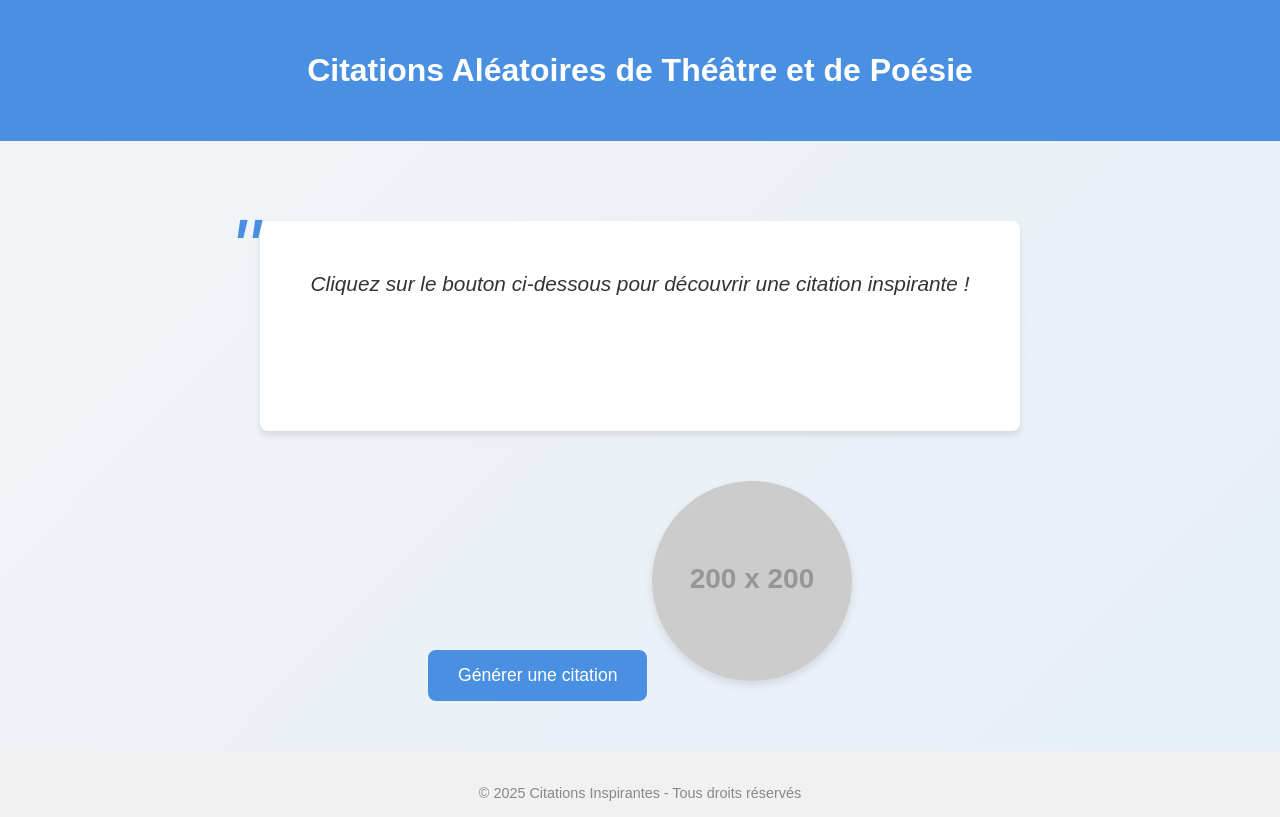
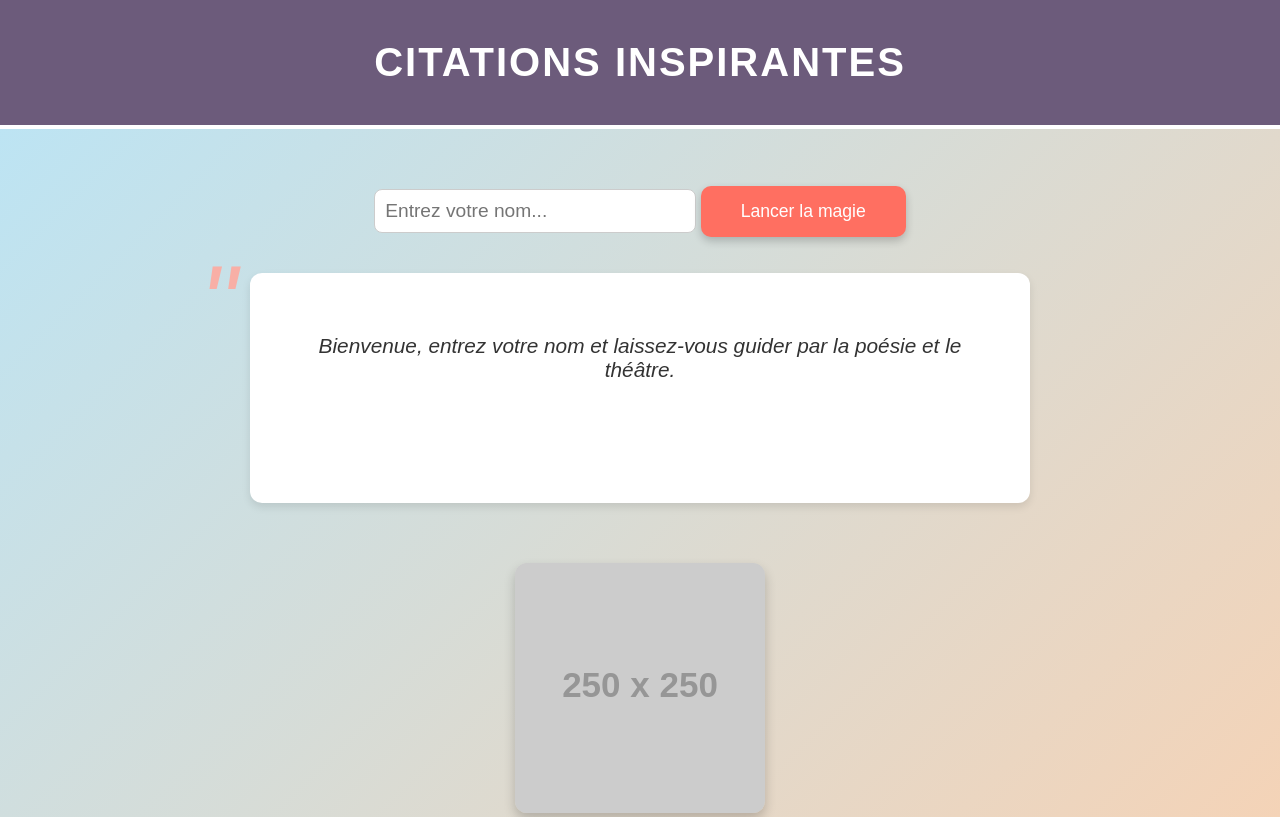
Before and after one commit to smok2000/cyrano2, a plain HTML site: page index.html in a window 1280 px wide. Shown: the top 817 px of the page. Drawn offline with Linux system fonts and the light colour scheme; placeholder pictures from the web are drawn by us.

Commit message:
Update index.html

```diff
--- a/index.html
+++ b/index.html
@@ -3,11 +3,12 @@
 <head>
     <meta charset="UTF-8">
     <meta name="viewport" content="width=device-width, initial-scale=1.0">
-    <title>Citations Aléatoires de Théâtre et de Poésie</title>
+    <title>Citations Inspirantes - Explorez la poésie et le théâtre</title>
     <style>
+        /* Design général */
         body {
             font-family: 'Arial', sans-serif;
-            background: linear-gradient(135deg, #f3f4f6, #e6eff9);
+            background: linear-gradient(135deg, #B9E5F7, #F8D2B3);
             color: #333;
             margin: 0;
             padding: 0;
@@ -15,11 +16,14 @@
         }
 
         header {
-            background-color: #4A90E2;
+            background-color: #6C5B7B;
             color: white;
-            padding: 20px;
-            font-size: 2em;
+            padding: 40px 20px;
+            font-size: 2.5em;
             font-weight: bold;
+            letter-spacing: 2px;
+            text-transform: uppercase;
+            border-bottom: 4px solid #fff;
         }
 
         .container {
@@ -27,64 +31,85 @@
             text-align: center;
         }
 
+        /* Ajout d'un formulaire pour le nom */
+        .form-container {
+            margin-bottom: 30px;
+        }
+
+        .input-name {
+            padding: 10px;
+            font-size: 1.2em;
+            width: 80%;
+            max-width: 300px;
+            margin: 10px 0;
+            border-radius: 8px;
+            border: 1px solid #ccc;
+        }
+
+        /* Design de la boîte de citation */
         .quote-box {
             background-color: white;
-            border-radius: 8px;
-            box-shadow: 0px 4px 6px rgba(0, 0, 0, 0.1);
-            padding: 30px;
-            margin: 30px 0;
+            border-radius: 12px;
+            box-shadow: 0 4px 8px rgba(0, 0, 0, 0.1);
+            padding: 40px;
+            margin: 30px auto;
             font-size: 1.3em;
             font-style: italic;
             max-width: 700px;
-            margin-left: auto;
-            margin-right: auto;
             min-height: 150px;
             position: relative;
+            transition: transform 0.3s ease;
+        }
+
+        .quote-box:hover {
+            transform: scale(1.05);
         }
 
         .quote-box::before {
             content: '"';
-            font-size: 4em;
-            color: #4A90E2;
+            font-size: 5em;
+            color: #F8AFA6;
             position: absolute;
-            top: -20px;
-            left: -30px;
+            top: -30px;
+            left: -50px;
         }
 
         .quote-author {
             font-weight: bold;
             margin-top: 20px;
-            font-size: 1.1em;
+            font-size: 1.2em;
         }
 
+        /* Design du bouton */
         .button {
-            background-color: #4A90E2;
+            background-color: #FF6F61;
             color: white;
-            padding: 15px 30px;
+            padding: 15px 40px;
             font-size: 1.1em;
-            border-radius: 8px;
+            border-radius: 10px;
             border: none;
             cursor: pointer;
             transition: background-color 0.3s ease;
+            box-shadow: 0 4px 8px rgba(0, 0, 0, 0.2);
         }
 
         .button:hover {
-            background-color: #357ABD;
+            background-color: #E35B4E;
         }
 
         .button:active {
-            background-color: #2A6F9A;
+            background-color: #C8483F;
         }
 
         .illustration {
-            width: 200px;
-            margin-top: 20px;
-            border-radius: 50%;
-            box-shadow: 0 4px 8px rgba(0, 0, 0, 0.1);
+            width: 250px;
+            margin-top: 30px;
+            border-radius: 12px;
+            box-shadow: 0 6px 12px rgba(0, 0, 0, 0.2);
         }
 
         footer {
-            background-color: #f1f1f1;
+            background-color: #F1F1F1;
             padding: 20px;
             font-size: 0.9em;
             color: #888;
@@ -95,18 +120,23 @@
 <body>
 
 <header>
-    <p>Citations Aléatoires de Théâtre et de Poésie</p>
+    Citations Inspirantes
 </header>
 
 <div class="container">
+    <div class="form-container">
+        <input class="input-name" id="name-input" type="text" placeholder="Entrez votre nom..." />
+        <button class="button" id="start-button">Lancer la magie</button>
+    </div>
+
     <div class="quote-box" id="quote-box">
-        <p id="quote-text">Cliquez sur le bouton ci-dessous pour découvrir une citation inspirante !</p>
+        <p id="quote-text">Bienvenue, entrez votre nom et laissez-vous guider par la poésie et le théâtre.</p>
         <p class="quote-author" id="quote-author"></p>
     </div>
 
-    <button class="button" id="quote-button">Générer une citation</button>
+    <button class="button" id="quote-button" style="display: none;">Générer une citation</button>
 
-    <img class="illustration" src="https://via.placeholder.com/200" alt="Illustration poétique">
+    <img class="illustration" src="https://via.placeholder.com/250" alt="Illustration poétique">
 </div>
 
 <footer>
@@ -114,6 +144,7 @@
 </footer>
 
 <script>
+    // Tableau de citations (plus varié)
     const quotes = [
         { text: "Mais… chanter Rêver, rire, passer, être seul, être libre...", author: "Cyrano de Bergerac" },
         { text: "Un baiser, mais à tout prendre, qu'est-ce ? Un serment fait d'un peu plus près, une promesse...", author: "Cyrano de Bergerac" },
@@ -127,25 +158,49 @@
         { text: "L'amour est un secret qui prend la bouche pour oreille, Un instant d'infini qui fait un bruit d'abeille.", author: "Cyrano de Bergerac" }
     ];
 
-    const button = document.getElementById('quote-button');
+    const startButton = document.getElementById('start-button');
+    const quoteButton = document.getElementById('quote-button');
     const quoteBox = document.getElementById('quote-box');
     const quoteText = document.getElementById('quote-text');
     const quoteAuthor = document.getElementById('quote-author');
+    const nameInput = document.getElementById('name-input');
 
-    button.addEventListener('click', () => {
-        const randomQuote = quotes[Math.floor(Math.random() * quotes.length)];
+    // Fonction qui choisit une citation aléatoire
+    function getRandomQuote() {
+        return quotes[Math.floor(Math.random() * quotes.length)];
+    }
 
+    // Fonction de personnalisation des citations
+    function personalizeQuote(name) {
+        if (name.toLowerCase().includes('a')) {
+            return "Un baiser... un secret bien gardé. - Cyrano de Bergerac";
+        }
+        if (name.toLowerCase().includes('z')) {
+            return "La poésie, c'est la vérité qui se cache derrière la beauté. - Rimbaud";
+        }
+        return getRandomQuote();
+    }
+
+    // Affichage d'une citation personnalisée après le clic
+    startButton.addEventListener('click', () => {
+        const name = nameInput.value.trim();
+        if (name) {
+            const personalizedQuote = personalizeQuote(name);
+            quoteText.textContent = personalizedQuote.text || personalizedQuote;
+            quoteAuthor.textContent = personalizedQuote.author || "";
+            quoteButton.style.display = 'block';
+            nameInput.disabled = true;
+            startButton.style.display = 'none';
+        } else {
+            alert('Veuillez entrer votre nom pour commencer.');
+        }
+    });
+
+    // Affichage d'une citation aléatoire au clic du bouton
+    quoteButton.addEventListener('click', () => {
+        const randomQuote = getRandomQuote();
         quoteText.textContent = randomQuote.text;
         quoteAuthor.textContent = — ${randomQuote.author};
-
-        // Change button color based on the first letter of the quote
-        if (randomQuote.text[0].toLowerCase() === 'a') {
-            button.style.backgroundColor = 'green';
-        } else if (randomQuote.text[0].toLowerCase() === 'z') {
-            button.style.backgroundColor = 'red';
-        } else {
-            button.style.backgroundColor = '#4A90E2';
-        }
     });
 </script>
 
```
